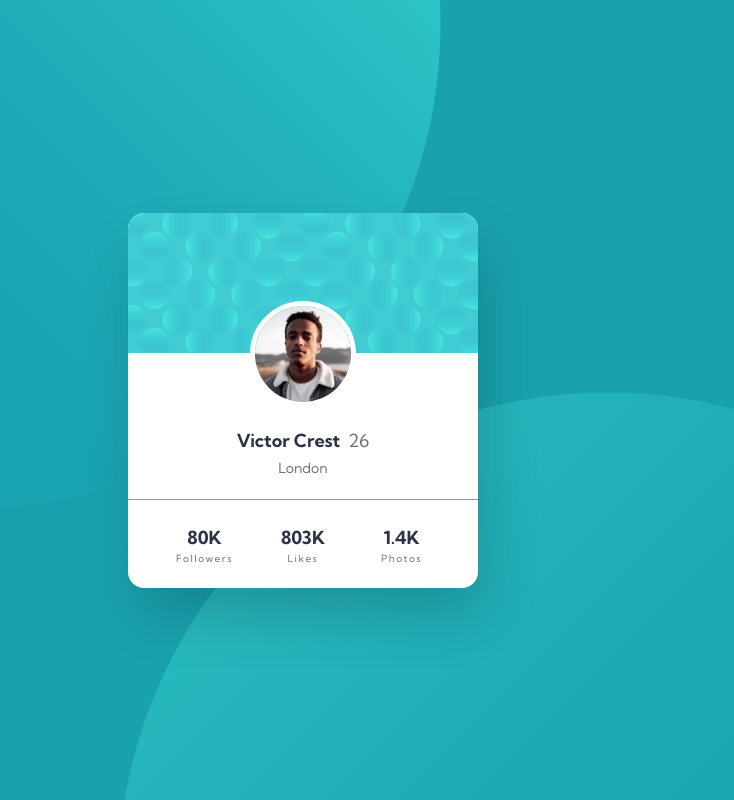
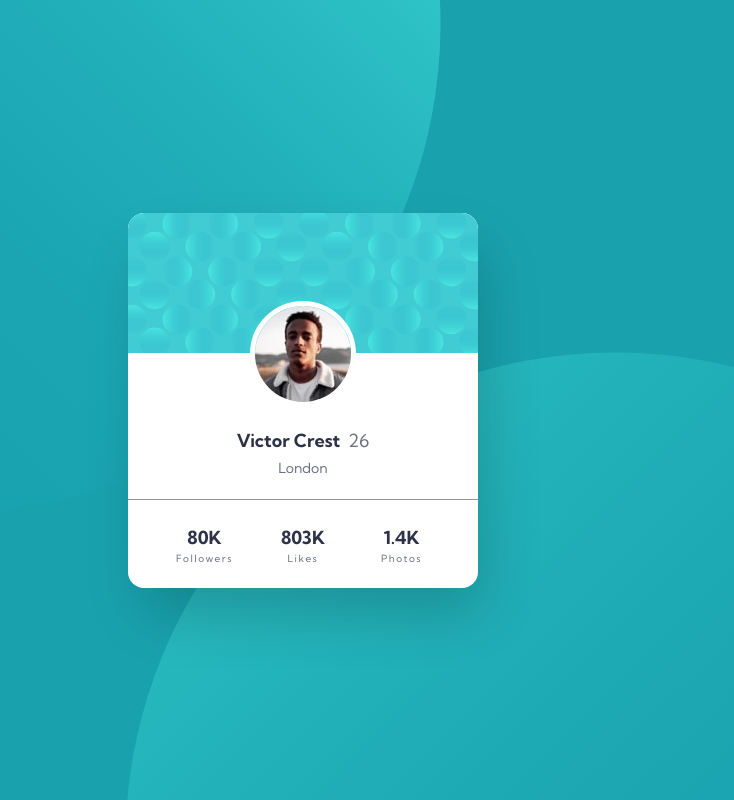
Before and after one commit to pimoux/profile-card-component-main, a plain HTML site: page index.html in a window 1280 px wide. Shown: the top 800 px of the page, without its empty margins (337-1071 px from the left). Drawn offline with nearby package versions, Linux system fonts and the light colour scheme.

Commit message:
correct position mobile design

```diff
--- a/style.css
+++ b/style.css
@@ -17,8 +17,8 @@ body{
     }
 
     #bottom{
-        top: 24.5rem;
-        right: -9.5rem;
+        top: 22rem;
+        right: -10rem;
     }
 }
 
```
